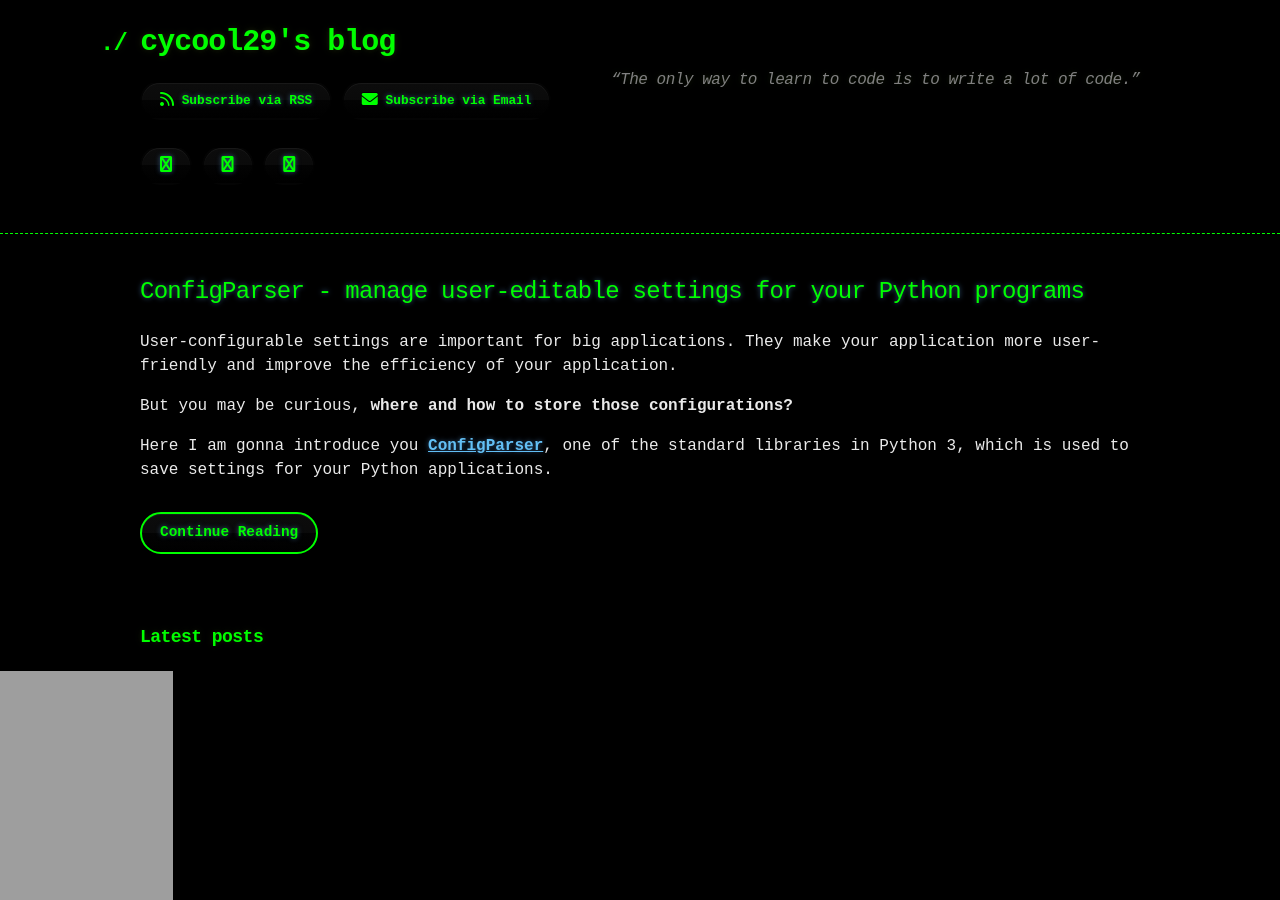
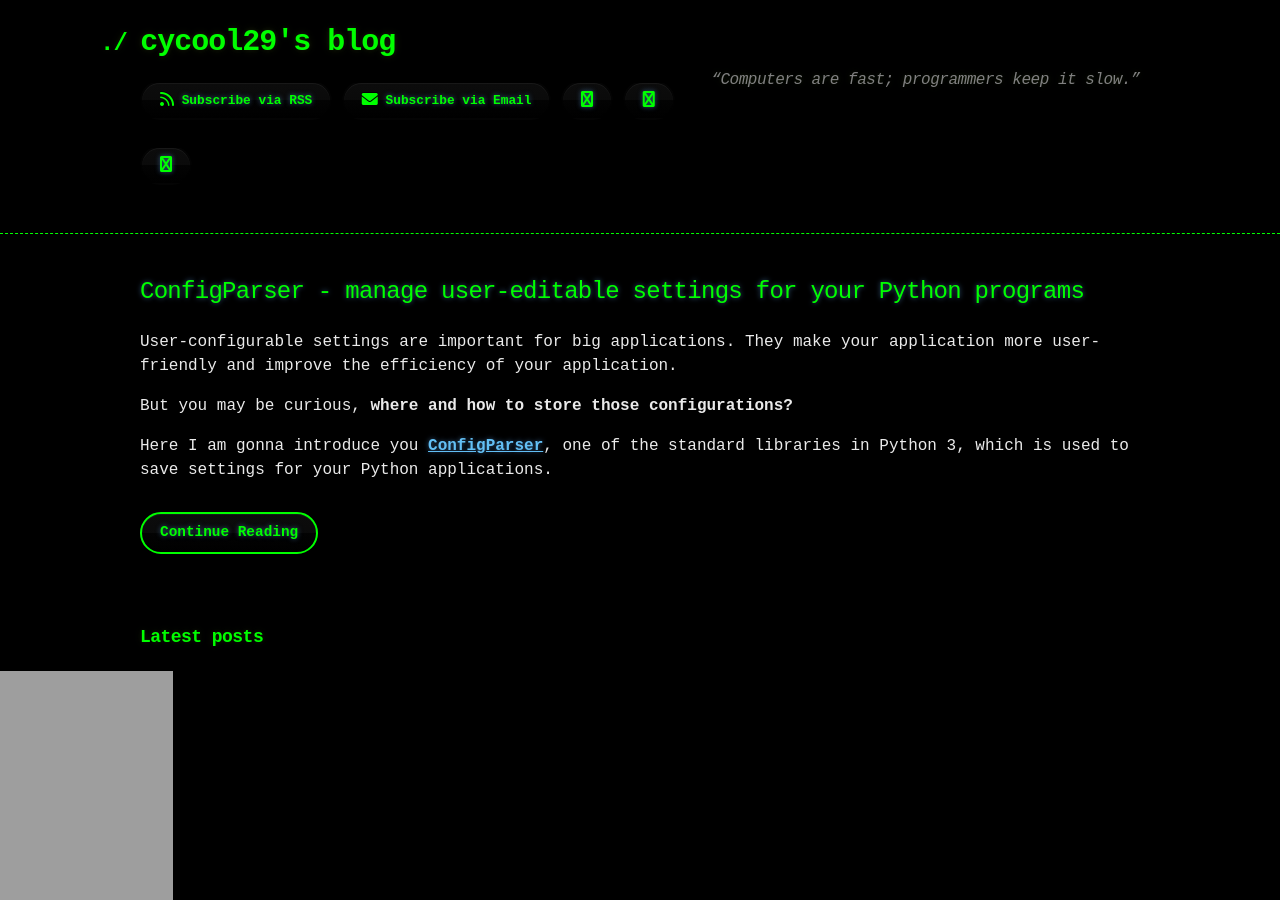
Before and after one commit to cycool29/cycool29.github.io, a Jekyll site: the page built from index.md, in a window 1280 px wide and 900 px high. Built offline with Jekyll 4.4.1, drawn with Linux system fonts in a browser that asks for light colours; a style sheet for code colours, icons or effects is not loaded.

Commit message:
Update quotes

```diff
--- a/_config.yml
+++ b/_config.yml
@@ -1,5 +1,5 @@
 title: cycool29's blog
-description: "“The only way to learn to code is to write a lot of code.” "
+description: "“Computers are fast; programmers keep it slow.” "
 bio: A high school student. Intermediate in Python, Git, Bash. Learning JavaScript. He/Him. "
 author: cycool29
 url: https://cycool29.github.io
```
